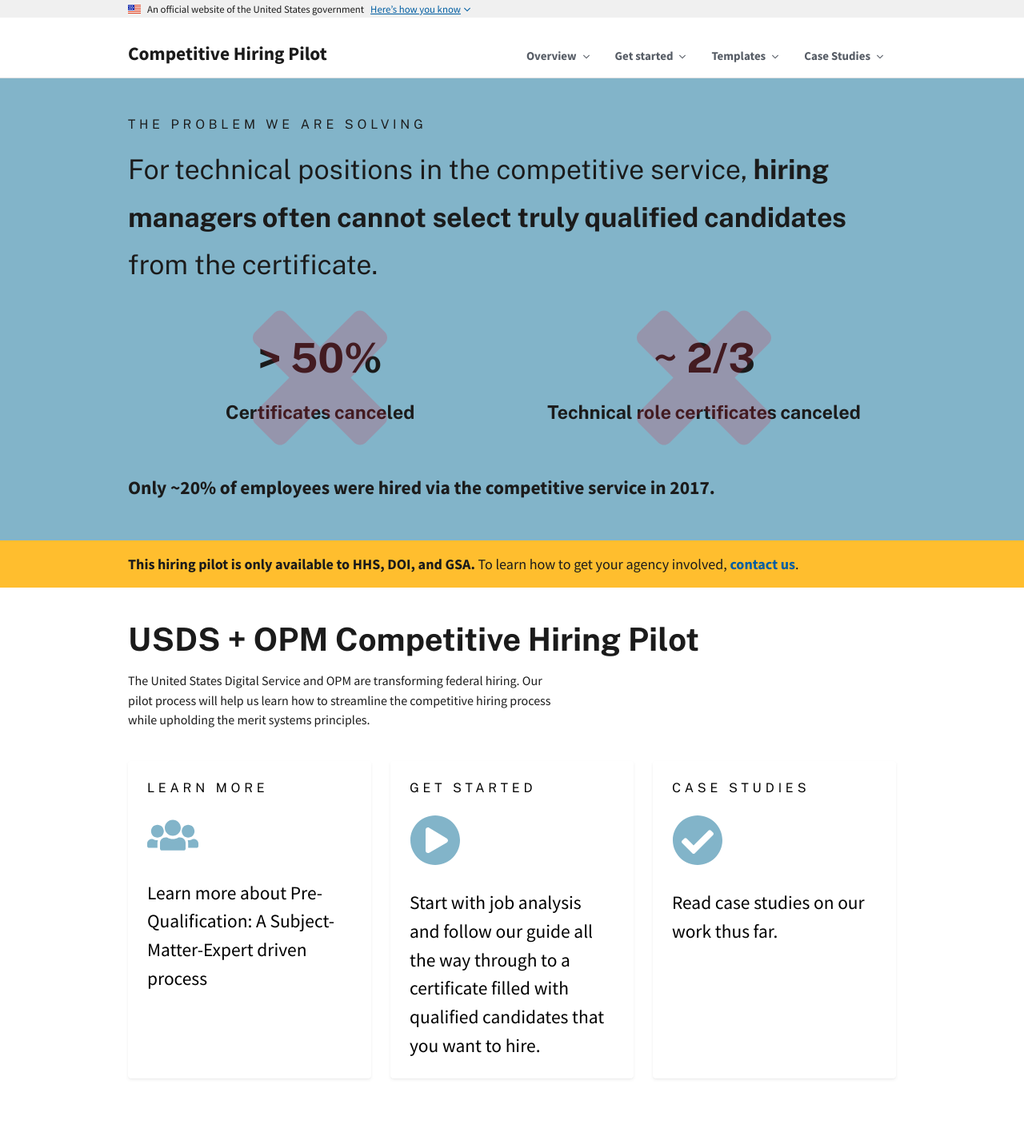
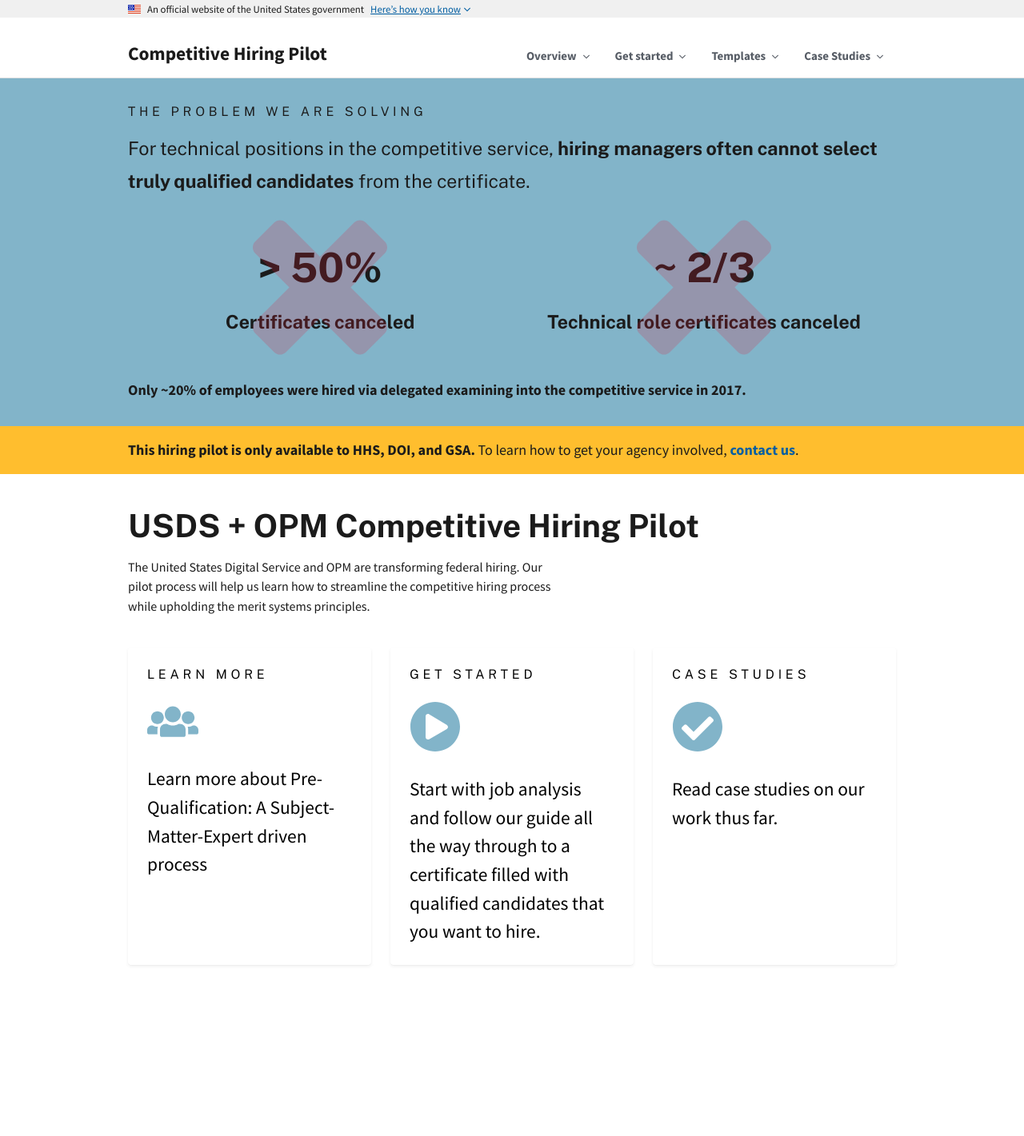
Before and after one commit to usds/SME-QA-Website, a Jekyll site: the page built from pages/home.html, in a window 1280 px wide. Shown: the whole page at 80% size. Built offline with Jekyll 4.4.1, drawn with Linux system fonts in a browser that asks for light colours; after the commit the page ends 1279 px from its top, so only the background shows below that.

Commit message:
Revises the home hero to add delegated examining per Stephanie to the bottom statement. Also reduces font size to try and bring the bottom up the page a bit.

```diff
--- a/pages/home.html
+++ b/pages/home.html
@@ -25,7 +25,9 @@
     </div>
 
     <p class="chp-home-hero__lead">
-      <strong>Only ~20% of employees were hired via the competitive service in 2017.</strong>
+      <strong>
+        Only ~20% of employees were hired via delegated examining into the competitive service in 2017.
+      </strong>
     </p>
   </div>
 </div>
```
Also changed, not shown: _scss/_uswds-theme-custom-styles.scss (+4 -3 lines), assets/stylesheets/styles.css, 1 other file.
